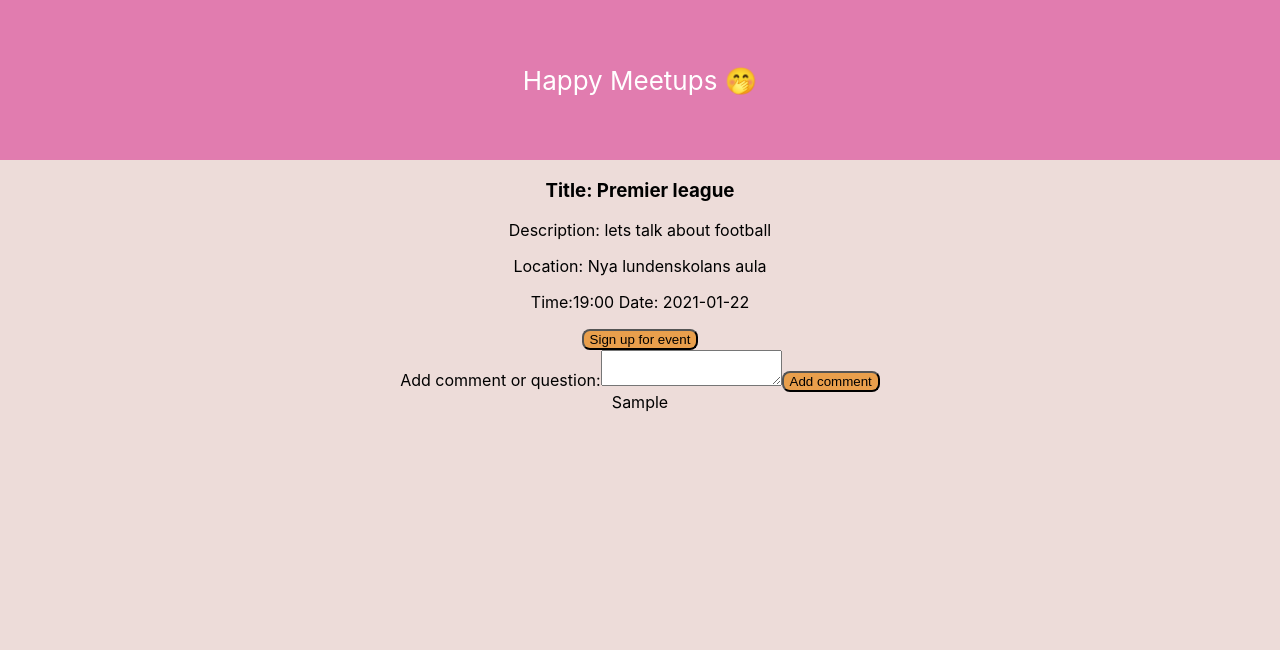
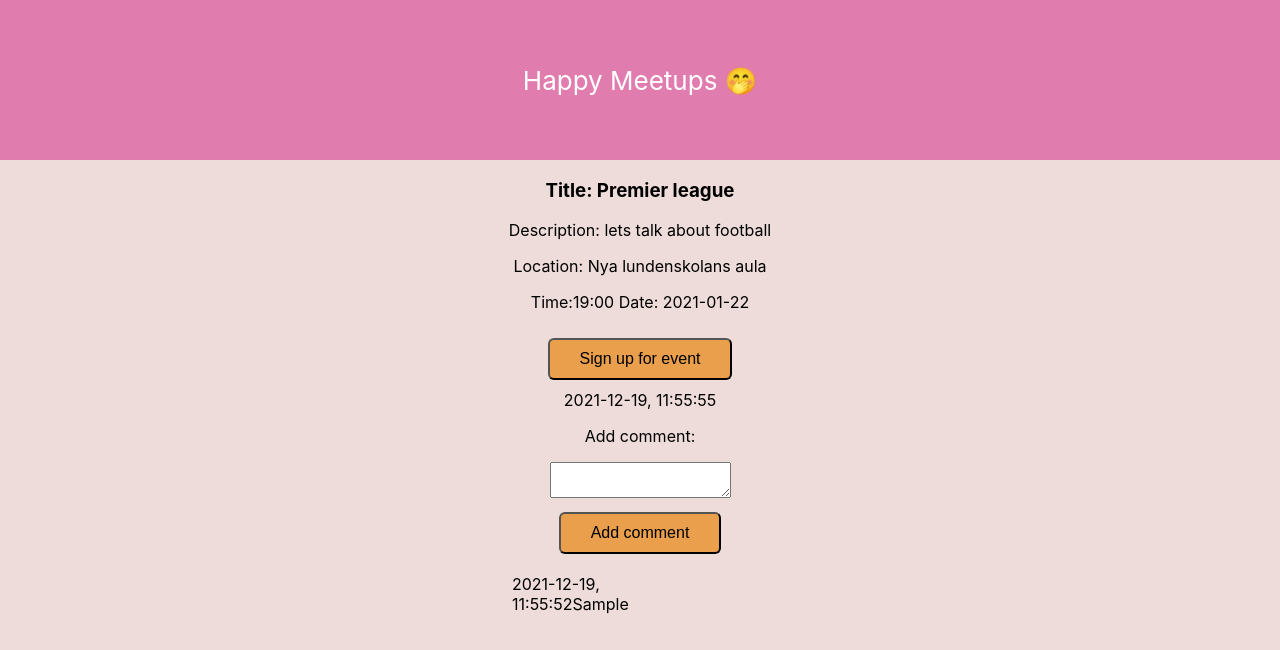
Before and after one commit to Siia87/Meetup-TDD, a React (Create React App) app: page /meetup/1 in a window 1280 px wide. Both pictures are taken after typing "Sample" into the empty fields and a click on the button "Add comment". Shown: the top 650 px of the page. Built offline with nearby package versions, Linux system fonts and the light colour scheme.

Commit message:
added date and time when enter a comment. made som styling

```diff
--- a/src/App.css
+++ b/src/App.css
@@ -5,16 +5,12 @@ body {
   background-color: #EDDCD9;
 }
 
-.App-logo {
-  height: 40vmin;
-  pointer-events: none;
-}
 
-@media (prefers-reduced-motion: no-preference) {
+/* @media (prefers-reduced-motion: no-preference) {
   .App-logo {
     animation: App-logo-spin infinite 20s linear;
   }
-}
+} */
 
 .App-header {
   background-color: #E17CAF;
@@ -36,9 +32,21 @@ a {
 
 button {
   background-color: #E99F4C;
-  border-radius: 8px;
+  border-radius: 6px;
+  font-size: 16px;
+  padding: 10px 30px;
+  margin: 10px 0px;
+  cursor: pointer;
 }
 
+.comments {
+  margin-top: 10px;
+  max-width: 100px;
+  margin-left: 40%;
+  margin-right: 30%;
+  text-align: left;
+}
+/*
 @keyframes App-logo-spin {
   from {
     transform: rotate(0deg);
@@ -46,4 +54,4 @@ button {
   to {
     transform: rotate(360deg);
   }
-}
+} */
--- a/src/components/MeetupComments.tsx
+++ b/src/components/MeetupComments.tsx
@@ -1,13 +1,17 @@
 import { IComment } from '../models/comments'
 interface Props {
   comment: IComment
+
 }
 
 function MeetupComments({ comment }: Props) {
 
   return (
     <>
-      <div>{comment.message}</div>
+      <div className="comments">
+        {comment.dateTime}
+        {comment.message}
+      </div>
     </>
   )
 }
--- a/src/components/MeetupDetails.tsx
+++ b/src/components/MeetupDetails.tsx
@@ -42,31 +42,42 @@ function MeetupDetails({ meetups }: Props) {
     })
   }, [id, meetups])
 
+
+  //set date and time for comment
+  const [today, setToday] = useState(new Date())
+  useEffect(() => {
+    setInterval(() => setToday(new Date()), 1000);
+  }, []);
+
+  const date = today.getFullYear() + '-' + (today.getMonth() + 1) + '-' + today.getDate()
+  const time = today.getHours() + ":" + today.getMinutes() + ":" + today.getSeconds()
+  const dateTime = date + ', ' + time;
+
+  //Adding comment on meetup
   const [comment, setComment] = useState<string>("")
-
   const [newComment, setNewComment] = useState<IComment[]>([])
 
   const addComment = (): void => {
-    console.log('add comment clicked')
-    const myComment = { message: comment }
-    setNewComment([...newComment, myComment]);
-    setComment("")
+    if (comment !== "") {
+      console.log(dateTime)
+      console.log('add comment clicked')
+      const myComment = { message: comment, dateTime: dateTime }
+      setNewComment([...newComment, myComment]);
+      setComment("")
+    }
   }
+
+  //signingup for meetup
 
   const [showSignup, setShowSignup] = useState(false)
 
+  const [goingToMeetup, setgoingToMeetup] = useState(false)
+
+  const signUpBtn = (): void => {
+    setShowSignup(true)
+  }
   const [signupName, setSignupName] = useState('')
   const [signupEmail, setSignupEmail] = useState('')
-
-  const [goingToMeetup, setgoingToMeetup] = useState(false)
-
-
-  const signUp = (): void => {
-    setShowSignup(true)
-
-
-  }
-
   const signedUp = (): void => {
     if (signupName.match(/[a-z0-9]/) &&
       signupEmail.match(/[@]/)) {
@@ -95,27 +106,27 @@ function MeetupDetails({ meetups }: Props) {
             myEmail={signupEmail}
             setMyEmail={setSignupEmail}
           /> : null}
-        {!showSignup ? <button data-test="sign-up-btn" onClick={signUp}>
+        {!showSignup ? <button data-test="sign-up-btn" onClick={signUpBtn}>
           Sign up for event
         </button> : null}
 
       </section>
-
       <section>
-        Add comment or question:
+        {dateTime}
+        <p>Add comment:</p>
         <textarea data-test="textfield"
           value={comment}
           onChange={(event) => setComment(event.target.value)}
         ></textarea>
-
-        <button data-test="addCommentBtn" onClick={addComment}>Add comment</button>
+        <div>
+          <button data-test="addCommentBtn" onClick={addComment}>Add comment</button>
+        </div>
       </section>
       <div className="commentsArea" >
         {newComment.map((comment: IComment, key: number) => {
           return <MeetupComments key={key} comment={comment} />
         })}
       </div>
-
     </>
   )
 }
--- a/src/components/MeetupsStartView.tsx
+++ b/src/components/MeetupsStartView.tsx
@@ -16,10 +16,11 @@ function MeetupsStartView({ meetups }: Props) {
 
   const sortedMeetups = filteredMeetups.sort((a, b) => (a.date).localeCompare(b.date))
 
-  console.log('sorterat: ', sortedMeetups)
+
 
   return (
     <>
+
       <SearchBar searchValue={searchText} setSearchValue={setSearchText} />
 
       {sortedMeetups.map((meetup) => (
@@ -27,8 +28,8 @@ function MeetupsStartView({ meetups }: Props) {
           <section>
             <h3 data-test="meetup-title" >Title: {meetup.title}</h3>
             <p data-test="meetup-description">Description: {meetup.description}</p>
-            <p data-test="meetup-location">Location: {meetup.location}</p>
-            <p data-test="meetup-time-date">Time:{meetup.time} Date: {meetup.date}</p>
+
+            <p data-test="meetup-date"> Date: {meetup.date}</p>
 
             <Link data-test="show-MeetupDetails" to={`/meetup/${meetup.id}`} > Show more </Link>
           </section>
--- a/src/components/SearchBar.tsx
+++ b/src/components/SearchBar.tsx
@@ -6,11 +6,15 @@ interface Props {
 
 function SearchBar({ searchValue, setSearchValue }: Props) {
   return (
-    <input
-      data-test="search-meetup"
-      value={searchValue}
-      onChange={(event) => setSearchValue(event.target.value)}
-    ></input>
+    <>
+      <label> Search for meetup:</label>
+
+      <input
+        data-test="search-meetup"
+        value={searchValue}
+        onChange={(event) => setSearchValue(event.target.value)}
+      ></input>
+    </>
   )
 }
 
--- a/src/models/comments.ts
+++ b/src/models/comments.ts
@@ -1,3 +1,4 @@
 export interface IComment {
   message: string
+  dateTime: string
 }
```
Also changed, not shown: 1 other file (tests, documents, lock files or other folders).
